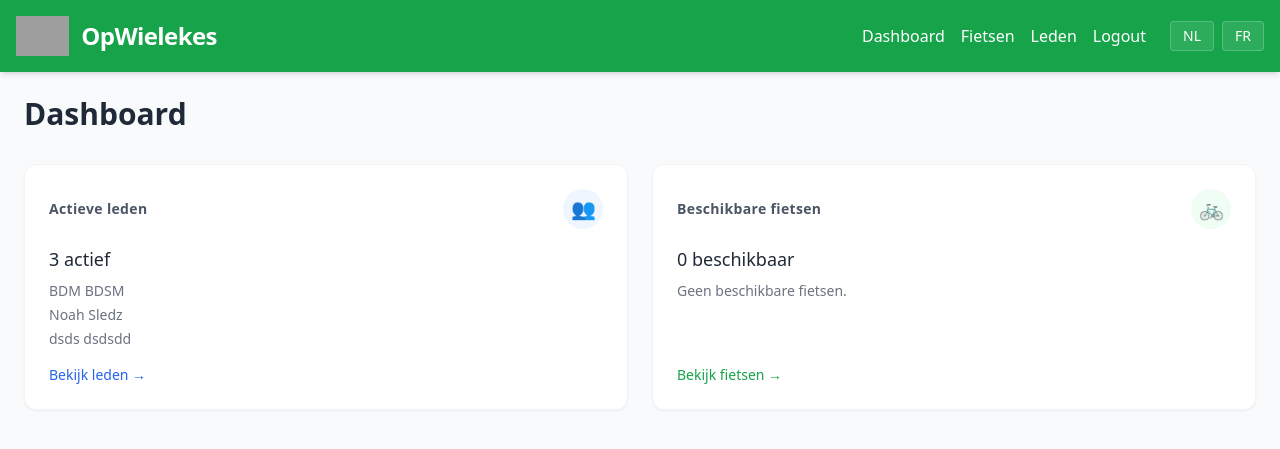
After one commit to A-D-DBS-application/web-application-2025-group-37, a Flask app: page /dashboard in a window 1280 px wide. The commit adds this page. Shown: the top 449 px of the page. Run offline with Flask 3, Linux system fonts and the light colour scheme; a user stored in the database is signed in; some libraries are stand-ins or nearby versions; grey boxes are pictures that could not be loaded.

Commit message:
Dashboard toegevoegd

```diff
--- a/app/i18n.py
+++ b/app/i18n.py
@@ -10,6 +10,7 @@ TRANSLATIONS = {
     'fr': {
         # Navbar
         'Home': 'Accueil',
+        'Dashboard': 'Tableau de bord',
         'Fietsen': 'Vélos',
         'Leden': 'Membres',
         'Over': 'À propos',
@@ -80,6 +81,15 @@ TRANSLATIONS = {
         'Nieuw lid': 'Nouveau membre',
         'Betaling': 'Paiement',
         'No payment': 'Pas de paiement',
+        # Dashboard specific
+        'Actieve leden': 'Membres actifs',
+        'Beschikbare fietsen': 'Vélos disponibles',
+        'Bekijk leden →': 'Voir les membres →',
+        'Bekijk fietsen →': 'Voir les vélos →',
+        'Geen actieve leden.': 'Aucun membre actif.',
+        'Geen beschikbare fietsen.': 'Aucun vélo disponible.',
+        'actief': 'actif',
+        'beschikbaar': 'disponible',
     },
     'nl': {}
 }
--- a/app/routes.py
+++ b/app/routes.py
@@ -15,9 +15,9 @@ bikes = [
 
 @main.route('/')
 def home():
-    # Home is the Depot Manager login. If already logged in, go to bikes dashboard.
+    # Home is the Depot Manager login. If already logged in, ga naar dashboard.
     if session.get('user_id'):
-        return redirect(url_for('main.bike_list'))
+        return redirect(url_for('main.dashboard'))
     return render_template('login.html')
 
 @main.route('/bikes')
@@ -25,12 +25,6 @@ def bike_list():
     query = Bike.query.filter_by(archived=False)
     bikes = query.order_by(Bike.created_at.desc()).all()
     return render_template('bikes.html', bikes=bikes)
-
-
-
-@main.route('/about')
-def about():
-    return render_template('about.html')
 
 # -----------------------
 # Password reset (simplified placeholder)
@@ -83,7 +77,7 @@ def login():
         user = User.query.filter_by(email=email).first()
         if user and user.check_password(password):
             session['user_id'] = user.user_id
-            return redirect(url_for('main.home'))
+            return redirect(url_for('main.dashboard'))
         flash('Ongeldige inloggegevens', 'error')
     return render_template('login.html')
 
@@ -102,6 +96,16 @@ def logout():
 def members_list():
     members = Member.query.order_by(Member.created_at.desc()).all()
     return render_template('members.html', members=members)
+
+
+@main.route('/dashboard')
+@login_required
+def dashboard():
+    # Overzicht: alleen actieve leden en beschikbare fietsen (geen verhuur secties)
+    # Alfabetisch op achternaam, daarna voornaam
+    active_members = Member.query.filter_by(status='active').order_by(Member.last_name.asc(), Member.first_name.asc()).all()
+    available_bikes = Bike.query.filter_by(status='available', archived=False).order_by(Bike.created_at.desc()).all()
+    return render_template('dashboard.html', active_members=active_members, available_bikes=available_bikes)
 
 
 @main.route('/members/new', methods=['GET', 'POST'])
--- a/app/templates/base.html
+++ b/app/templates/base.html
@@ -18,9 +18,9 @@
   </a>
       <div class="flex items-center gap-4">
         {% if session.get('user_id') %}
+          <a href="{{ url_for('main.dashboard') }}" class="hover:underline">{{ t('Dashboard') }}</a>
           <a href="{{ url_for('main.bike_list') }}" class="hover:underline">{{ t('Fietsen') }}</a>
           <a href="{{ url_for('main.members_list') }}" class="hover:underline">{{ t('Leden') }}</a>
-          <a href="{{ url_for('main.about') }}" class="hover:underline">{{ t('Over') }}</a>
           <a href="{{ url_for('main.logout') }}" class="hover:underline">{{ t('Logout') }}</a>
         {% endif %}
         <div class="ml-2 inline-flex items-center gap-2 text-sm">
--- /dev/null
+++ b/app/templates/dashboard.html
@@ -0,0 +1,40 @@
+{% extends 'base.html' %}
+{% block content %}
+<h1 class="text-3xl font-bold mb-8">{{ t('Dashboard') }}</h1>
+
+<div class="grid gap-6 md:grid-cols-2 mb-4">
+  <!-- Actieve leden -->
+  <section class="p-6 rounded-xl bg-white shadow-sm border border-gray-100 flex flex-col">
+    <div class="flex items-center justify-between mb-4">
+      <h2 class="text-sm font-semibold tracking-wide text-gray-600">{{ t('Actieve leden') }}</h2>
+      <div class="h-10 w-10 rounded-full bg-blue-50 flex items-center justify-center text-xl">👥</div>
+    </div>
+    <p class="text-lg font-medium mb-2">{{ active_members|length }} {{ t('actief') }}</p>
+    <div class="text-sm text-gray-500 space-y-1 mb-4">
+      {% for m in active_members[:6] %}
+        <div>{{ m.first_name }} {{ m.last_name }}</div>
+      {% else %}
+        <div>{{ t('Geen actieve leden.') }}</div>
+      {% endfor %}
+    </div>
+    <a href="{{ url_for('main.members_list') }}" class="mt-auto inline-flex items-center text-sm font-medium text-blue-600 hover:text-blue-800">{{ t('Bekijk leden →') }}</a>
+  </section>
+
+  <!-- Beschikbare fietsen -->
+  <section class="p-6 rounded-xl bg-white shadow-sm border border-gray-100 flex flex-col">
+    <div class="flex items-center justify-between mb-4">
+      <h2 class="text-sm font-semibold tracking-wide text-gray-600">{{ t('Beschikbare fietsen') }}</h2>
+      <div class="h-10 w-10 rounded-full bg-green-50 flex items-center justify-center text-xl">🚲</div>
+    </div>
+    <p class="text-lg font-medium mb-2">{{ available_bikes|length }} {{ t('beschikbaar') }}</p>
+    <div class="text-sm text-gray-500 space-y-1 mb-4">
+      {% for b in available_bikes[:6] %}
+        <div>{{ b.name }} <span class="text-gray-400">({{ b.type or '—' }})</span></div>
+      {% else %}
+        <div>{{ t('Geen beschikbare fietsen.') }}</div>
+      {% endfor %}
+    </div>
+    <a href="{{ url_for('main.bike_list') }}" class="mt-auto inline-flex items-center text-sm font-medium text-green-600 hover:text-green-800">{{ t('Bekijk fietsen →') }}</a>
+  </section>
+</div>
+{% endblock %}
```
